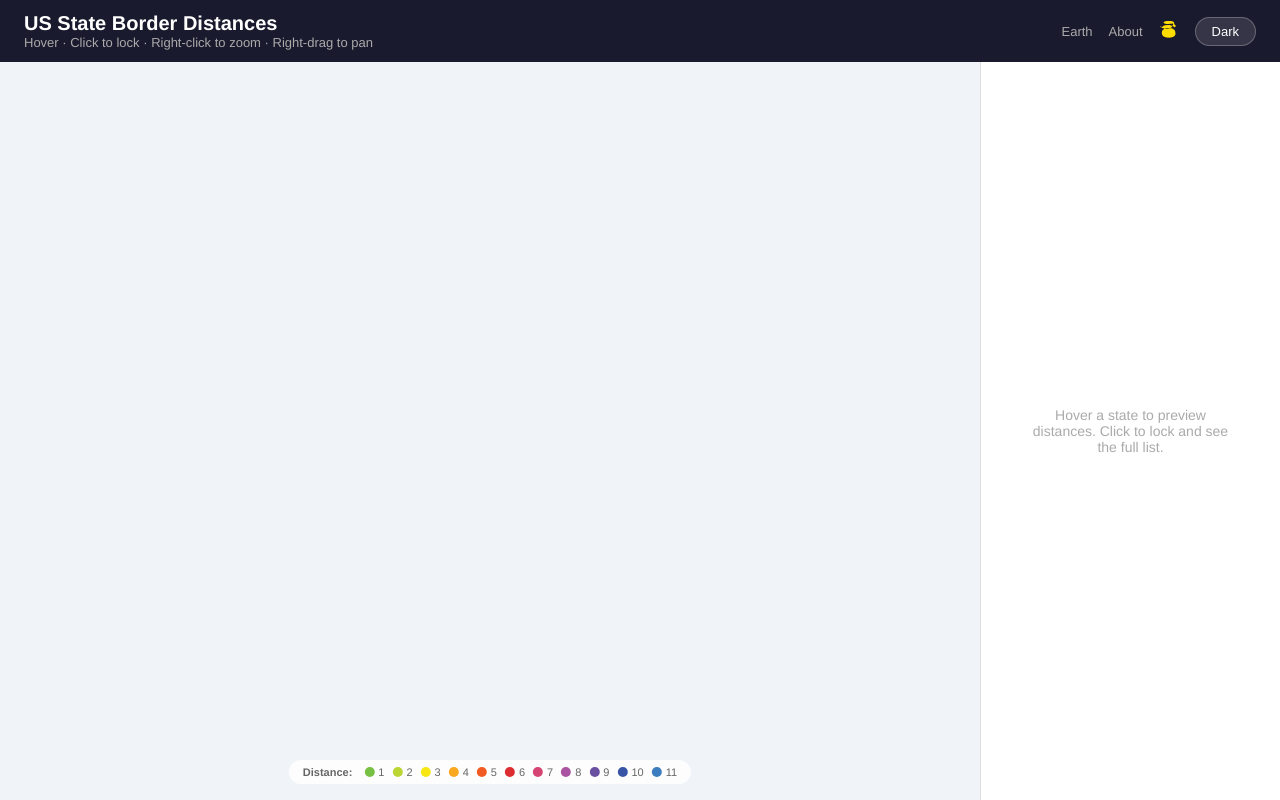
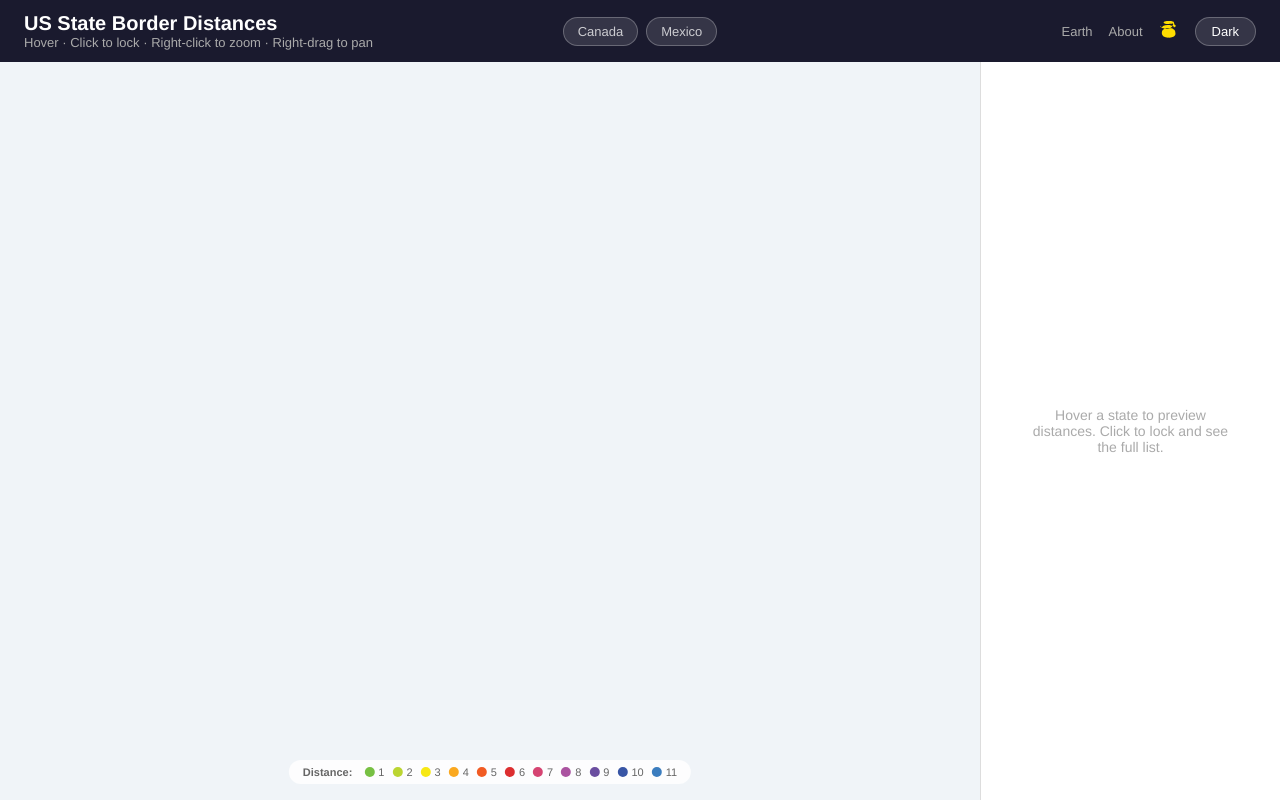
Before and after one commit to AlexWezensky1/BorderHop, a Flask app: page /usa in a window 1280 px wide. Run offline with Flask 3, Linux system fonts and the light colour scheme; some libraries are stand-ins or nearby versions.

Commit message:
USA map: Canada and Mexico toggles in header center
Adds two toggle buttons centered in the top bar. When active:
- Canada: adds virtual CAN node adjacent to AK, WA, ID, MT, ND, MN, MI, NY, VT, NH, ME
- Mexico: adds virtual MEX node adjacent to TX, NM, AZ, CA

BFS and sidebar update live on toggle. Sidebar shows Canada/Mexico in
distance groups with correct label; reachable-state count stays US-only.
Header uses 3-column CSS grid so toggles stay centered on desktop;
on mobile they drop to a second row below title/actions.

Co-Authored-By: Claude Sonnet 4.6 <noreply@anthropic.com>

```diff
--- a/templates/usa.html
+++ b/templates/usa.html
@@ -27,18 +27,34 @@
     background: #1a1a2e;
     color: white;
     padding: 12px 24px;
-    display: flex;
+    display: grid;
+    grid-template-columns: 1fr auto 1fr;
     align-items: center;
-    gap: 16px;
+    column-gap: 16px;
     flex-shrink: 0;
   }
 
   header h1 { font-size: 20px; font-weight: 600; }
   header p  { font-size: 13px; color: #aaa; }
 
-  #header-text { flex: 1; min-width: 0; }
+  #header-text { min-width: 0; }
+  #header-center { display: flex; align-items: center; gap: 8px; justify-content: center; }
+  #header-actions { display: flex; align-items: center; gap: 16px; justify-content: flex-end; }
 
-  #header-actions { display: flex; align-items: center; gap: 16px; flex-shrink: 0; }
+  .country-toggle {
+    background: rgba(255,255,255,0.12);
+    border: 1px solid rgba(255,255,255,0.25);
+    color: rgba(255,255,255,0.75);
+    padding: 6px 14px;
+    border-radius: 20px;
+    cursor: pointer;
+    font-size: 13px;
+    white-space: nowrap;
+    transition: background 0.15s, color 0.15s, border-color 0.15s;
+    font-family: inherit;
+  }
+  .country-toggle:hover { background: rgba(255,255,255,0.22); color: white; }
+  .country-toggle.active { background: white; color: #1a1a2e; border-color: white; font-weight: 600; }
 
   #main {
     display: flex;
@@ -218,9 +234,17 @@
 
   /* ── Mobile ── */
   @media (max-width: 768px) {
-    header { padding: 10px 16px; }
+    header {
+      padding: 10px 16px 8px;
+      grid-template-columns: 1fr auto;
+      grid-template-rows: auto auto;
+    }
+    #header-text   { grid-column: 1; grid-row: 1; }
+    #header-actions { grid-column: 2; grid-row: 1; }
+    #header-center { grid-column: 1 / -1; grid-row: 2; justify-content: flex-start; gap: 6px; }
     header h1 { font-size: 16px; }
     header p  { display: none; }
+    .country-toggle { padding: 4px 12px; font-size: 12px; }
 
     #main { flex-direction: column; position: relative; }
 
@@ -307,6 +331,10 @@
   <div id="header-text">
     <h1>US State Border Distances</h1>
     <p>Hover · Click to lock · Right-click to zoom · Right-drag to pan</p>
+  </div>
+  <div id="header-center">
+    <button id="canada-toggle" class="country-toggle" onclick="toggleCanada()">Canada</button>
+    <button id="mexico-toggle" class="country-toggle" onclick="toggleMexico()">Mexico</button>
   </div>
   <div id="header-actions">
     <a href="/earth" style="color:#aaa;font-size:13px;text-decoration:none;">Earth</a>
@@ -412,6 +440,41 @@ const ADJ = {
   WI:['IA','IL','MI','MN'],
   WY:['CO','ID','MT','NE','SD','UT'],
 };
+
+const CAN_NEIGHBORS = ['AK','WA','ID','MT','ND','MN','MI','NY','VT','NH','ME'];
+const MEX_NEIGHBORS = ['TX','NM','AZ','CA'];
+
+function toggleCanada() {
+  const active = !document.getElementById('canada-toggle').classList.contains('active');
+  document.getElementById('canada-toggle').classList.toggle('active', active);
+  if (active) {
+    ADJ['CAN'] = [...CAN_NEIGHBORS];
+    CAN_NEIGHBORS.forEach(s => { if (!ADJ[s].includes('CAN')) ADJ[s].push('CAN'); });
+  } else {
+    delete ADJ['CAN'];
+    CAN_NEIGHBORS.forEach(s => { ADJ[s] = ADJ[s].filter(x => x !== 'CAN'); });
+  }
+  if (lockedAbbr) { applyColors(lockedAbbr); updateSidebar(lockedAbbr); }
+}
+
+function toggleMexico() {
+  const active = !document.getElementById('mexico-toggle').classList.contains('active');
+  document.getElementById('mexico-toggle').classList.toggle('active', active);
+  if (active) {
+    ADJ['MEX'] = [...MEX_NEIGHBORS];
+    MEX_NEIGHBORS.forEach(s => { if (!ADJ[s].includes('MEX')) ADJ[s].push('MEX'); });
+  } else {
+    delete ADJ['MEX'];
+    MEX_NEIGHBORS.forEach(s => { ADJ[s] = ADJ[s].filter(x => x !== 'MEX'); });
+  }
+  if (lockedAbbr) { applyColors(lockedAbbr); updateSidebar(lockedAbbr); }
+}
+
+function getLabel(s) {
+  if (s === 'CAN') return 'Canada';
+  if (s === 'MEX') return 'Mexico';
+  return STATE_NAMES[s] || s;
+}
 
 const STATE_NAMES = {
   AL:'Alabama',AK:'Alaska',AZ:'Arizona',AR:'Arkansas',CA:'California',
@@ -652,25 +715,25 @@ function updateSidebar(abbr) {
   }
 
   const unreachable = Object.keys(STATE_NAMES).filter(s => s !== abbr && !(s in dist));
+  const reachableStates = Object.keys(dist).filter(k => k !== abbr && k in STATE_NAMES).length;
+
+  const subtitle = isMobile()
+    ? `Tap handle to close · ${reachableStates} reachable states`
+    : `Click again to unlock · ${reachableStates} reachable states`;
 
   let html = `
     <div id="selected-title">${STATE_NAMES[abbr]}</div>
-    <div id="selected-subtitle">Tap handle to close · ${Object.keys(dist).length - 1} reachable states</div>
+    <div id="selected-subtitle">${subtitle}</div>
   `;
-
-  if (!isMobile()) {
-    html = `
-      <div id="selected-title">${STATE_NAMES[abbr]}</div>
-      <div id="selected-subtitle">Click again to unlock · ${Object.keys(dist).length - 1} reachable states</div>
-    `;
-  }
 
   for (let d = 1; d <= maxDist; d++) {
     if (!groups[d]) continue;
     const color = getColor(d);
+    const stateCount = groups[d].filter(s => s in STATE_NAMES).length;
+    const hasCountry = groups[d].some(s => s === 'CAN' || s === 'MEX');
     const label = d === 1
-      ? `Direct neighbors: ${groups[d].length}`
-      : `${d} away: ${groups[d].length} state${groups[d].length !== 1 ? 's' : ''}`;
+      ? `Direct neighbors: ${stateCount}${hasCountry ? '+' : ''}`
+      : `${d} away: ${stateCount}${hasCountry ? '+' : ''} state${stateCount !== 1 ? 's' : ''}`;
 
     html += `
       <div class="distance-group">
@@ -679,8 +742,8 @@ function updateSidebar(abbr) {
           ${label}
         </div>
         <div class="chips">
-          ${groups[d].sort().map(s =>
-            `<span class="chip" style="background:${color}33;border:1px solid ${color}88;">${STATE_NAMES[s]}</span>`
+          ${groups[d].sort((a, b) => getLabel(a).localeCompare(getLabel(b))).map(s =>
+            `<span class="chip" style="background:${color}33;border:1px solid ${color}88;">${getLabel(s)}</span>`
           ).join('')}
         </div>
       </div>`;
```
